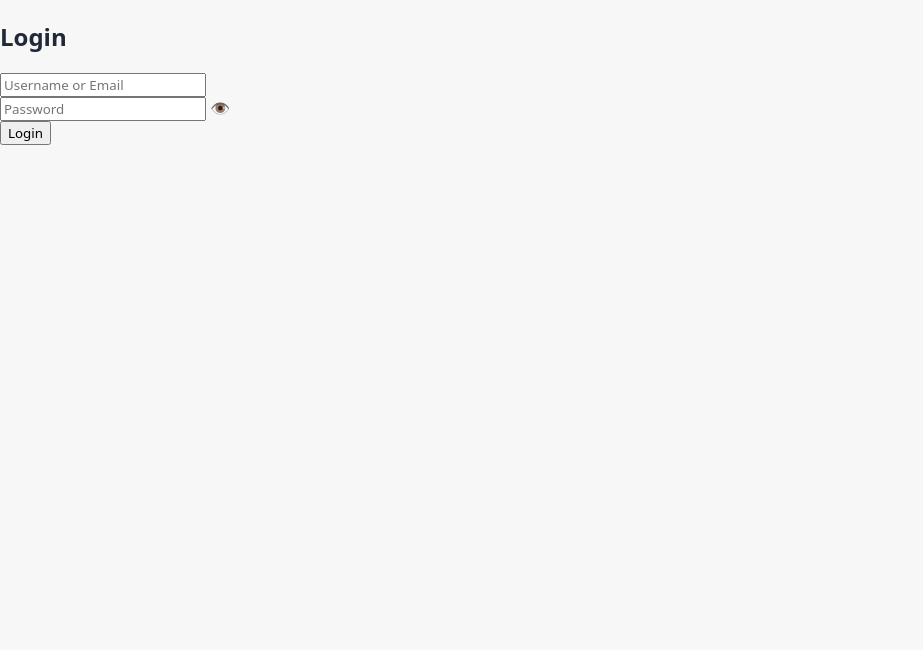
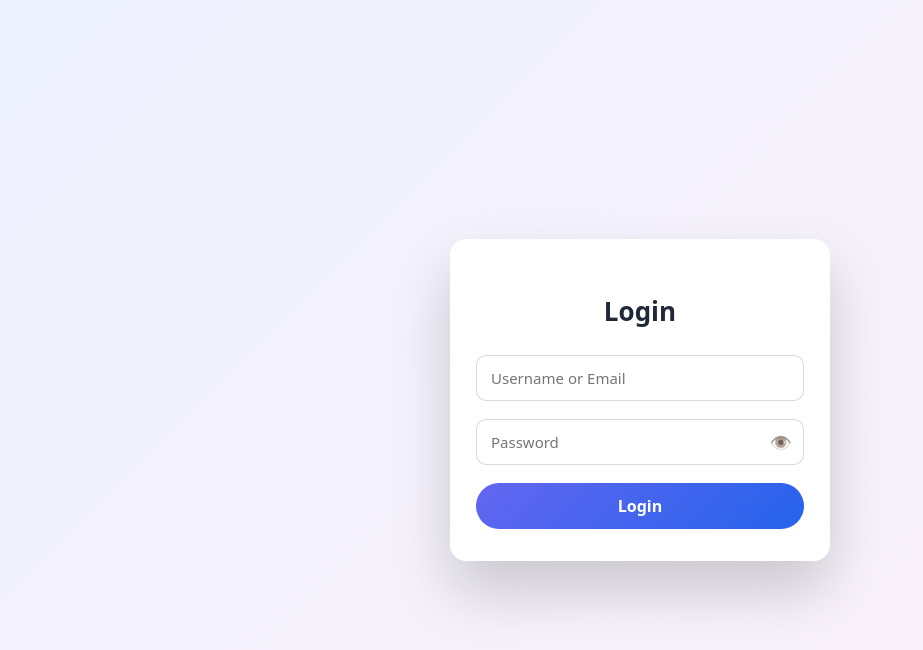
Before and after one commit to vs3241249-dotcom/my-personal-ai, a plain HTML site: page templates/inbox.html in a window 1280 px wide. Shown: the whole page, without its empty margins (0-923 px from the left). Drawn offline with Linux system fonts and the light colour scheme.

Commit message:
Update style.css

```diff
--- a/static/style.css
+++ b/static/style.css
@@ -399,3 +399,120 @@ body.light .more-btn:hover {
     color: #ffffff;      /* pure white text */
   }
 }
+/* ================= LOGIN UI (LIGHT THEME + ANIMATION) ================= */
+
+.login-page {
+  position: fixed;
+  inset: 0;
+  background: linear-gradient(135deg, #eef2ff, #fdf2f8);
+  display: flex;
+  align-items: center;
+  justify-content: center;
+  z-index: 9999;
+  animation: fadeIn 0.6s ease;
+}
+
+.login-card {
+  background: #ffffff;
+  width: 100%;
+  max-width: 380px;
+  padding: 32px 26px;
+  border-radius: 16px;
+  box-shadow: 0 30px 60px rgba(0,0,0,0.18);
+  animation: slideUp 0.6s ease;
+}
+
+.login-card h2 {
+  text-align: center;
+  margin-bottom: 26px;
+  font-size: 26px;
+  font-weight: 700;
+  color: #1f2937;
+}
+
+/* Input fields */
+.login-card .field {
+  margin-bottom: 18px;
+}
+
+.login-card input {
+  width: 100%;
+  padding: 12px 14px;
+  font-size: 15px;
+  border-radius: 10px;
+  border: 1px solid rgba(0,0,0,0.15);
+  outline: none;
+  transition: border 0.25s, box-shadow 0.25s;
+}
+
+.login-card input:focus {
+  border-color: #6366f1;
+  box-shadow: 0 0 0 3px rgba(99,102,241,0.15);
+}
+
+/* Password eye */
+.password-field {
+  position: relative;
+}
+
+.password-field span {
+  position: absolute;
+  right: 12px;
+  top: 50%;
+  transform: translateY(-50%);
+  cursor: pointer;
+  font-size: 18px;
+  opacity: 0.7;
+}
+
+.password-field span:hover {
+  opacity: 1;
+}
+
+/* Login button */
+.login-card button {
+  width: 100%;
+  padding: 12px;
+  border: none;
+  border-radius: 999px;
+  background: linear-gradient(135deg, #6366f1, #2563eb);
+  color: #ffffff;
+  font-size: 16px;
+  font-weight: 600;
+  cursor: pointer;
+  transition: transform 0.15s ease, box-shadow 0.15s ease;
+}
+
+.login-card button:hover {
+  transform: translateY(-1px);
+  box-shadow: 0 10px 25px rgba(37,99,235,0.35);
+}
+
+/* Animations */
+@keyframes slideUp {
+  from {
+    transform: translateY(30px);
+    opacity: 0;
+  }
+  to {
+    transform: translateY(0);
+    opacity: 1;
+  }
+}
+
+@keyframes fadeIn {
+  from { opacity: 0; }
+  to   { opacity: 1; }
+}
+
+/* Mobile perfection */
+@media (max-width: 480px) {
+  .login-card {
+    margin: 0 14px;
+    padding: 26px 20px;
+  }
+
+  .login-card h2 {
+    font-size: 22px;
+  }
+}
```
